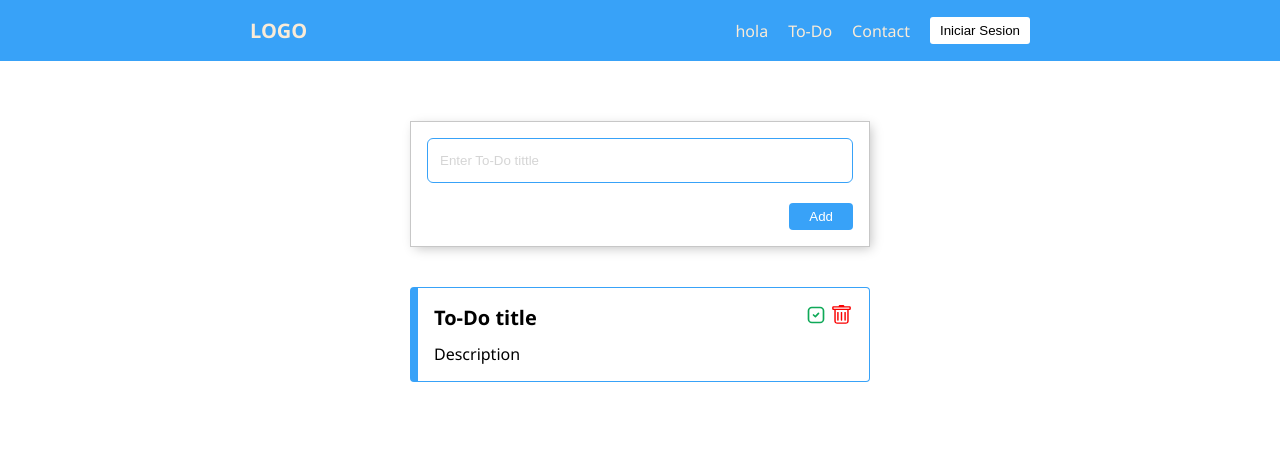
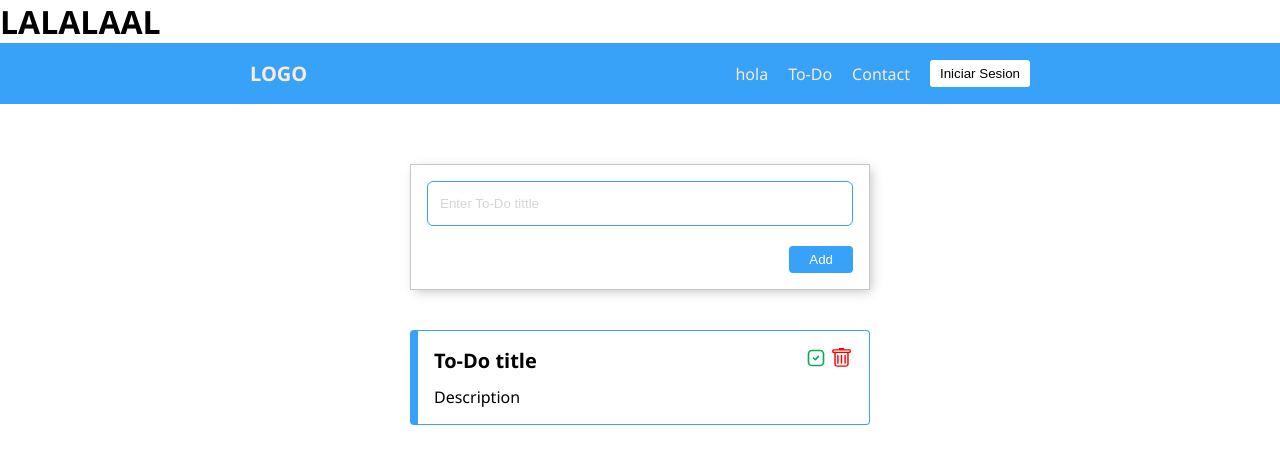
Before and after one commit to Samueloso/prepa-git-sdi, a plain HTML site: page index.html in a window 1280 px wide. Drawn offline with Linux system fonts and the light colour scheme.

Commit message:
Update index.html

```diff
--- a/index.html
+++ b/index.html
@@ -8,6 +8,7 @@
     <title>To-Do</title>
   </head>
   <body>
+    <h1>LALALAAL</h1>
     <nav class="navbar">
       <p class="logo">LOGO</p>
 
```
